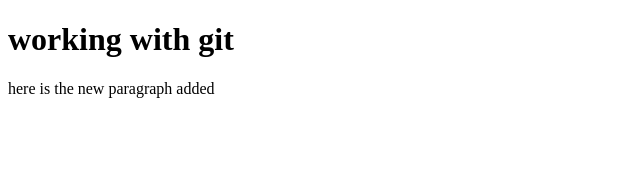
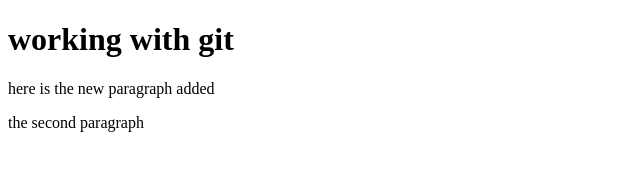
Before and after one commit to uttamseervi/learn-git, a plain HTML site: page index.html in a window 1280 px wide. Shown: the whole page, without its empty margins (0-640 px from the left). Drawn offline with Linux system fonts and the light colour scheme.

Commit message:
adding the second paragraph

```diff
--- a/index.html
+++ b/index.html
@@ -8,5 +8,6 @@
 <body>
     <h1>working with git</h1>
     <p>here is the new paragraph added</p>
+    <p>the second paragraph</p>
 </body>
 </html>
```
